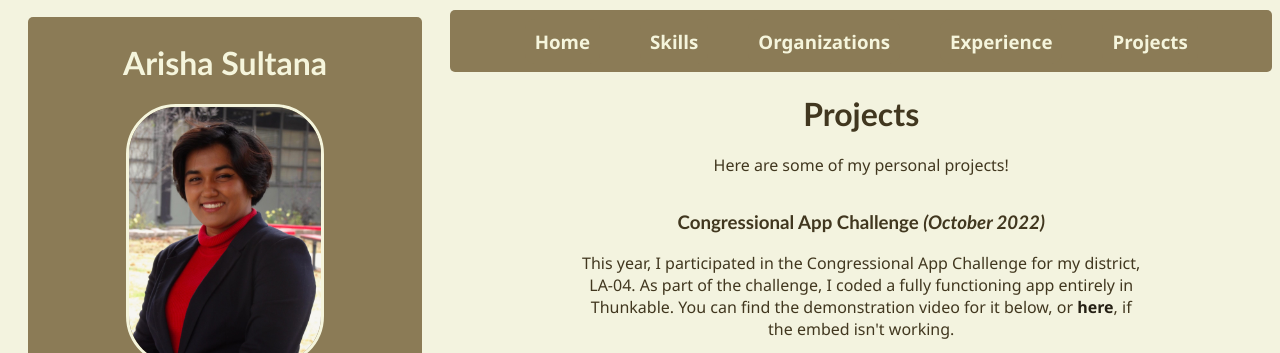
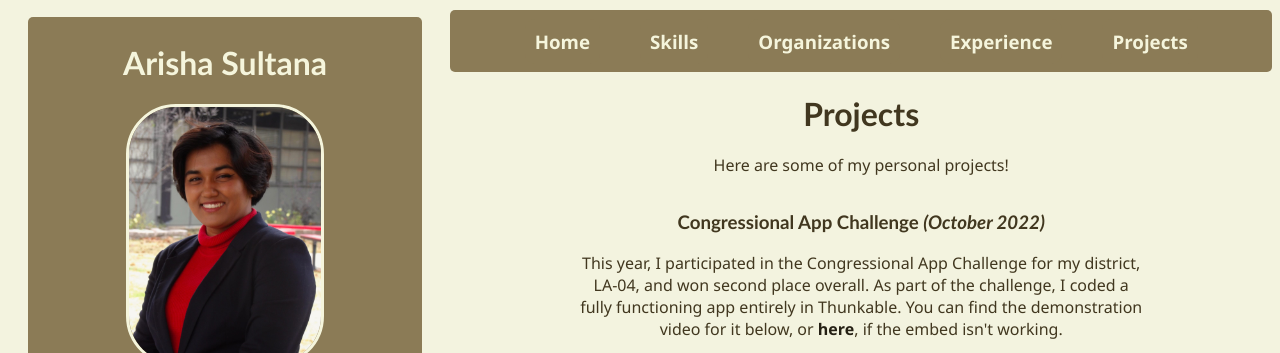
Before and after one commit to statsvitenskap/statsvitenskap.github.io, a plain HTML site: page 04_projects.html in a window 1280 px wide. Shown: the top 353 px of the page. Drawn offline with Linux system fonts and the light colour scheme; grey boxes are pictures that could not be loaded.

Commit message:
Update 04_projects.html

```diff
--- a/04_projects.html
+++ b/04_projects.html
@@ -81,7 +81,7 @@
         <p class = "isect">Here are some of my personal projects!</p>
 
         <h3 class = "isect"> Congressional App Challenge <i>(October 2022)</i> </h3>
-        <p class = "isect">This year, I participated in the Congressional App Challenge for my district, LA-04. As part of the challenge, I coded a fully functioning app entirely in Thunkable. You can find the demonstration video for it below, or <a href = "https://youtu.be/c74S0hRbvx8"> <strong> here</strong></a>, if the embed isn't working.</p>
+        <p class = "isect">This year, I participated in the Congressional App Challenge for my district, LA-04, and won second place overall. As part of the challenge, I coded a fully functioning app entirely in Thunkable. You can find the demonstration video for it below, or <a href = "https://youtu.be/c74S0hRbvx8"> <strong> here</strong></a>, if the embed isn't working.</p>
         <iframe width="420" height="315" style = "align-self: center;"
         src="https://www.youtube.com/embed/c74S0hRbvx8">
         </iframe>
```
